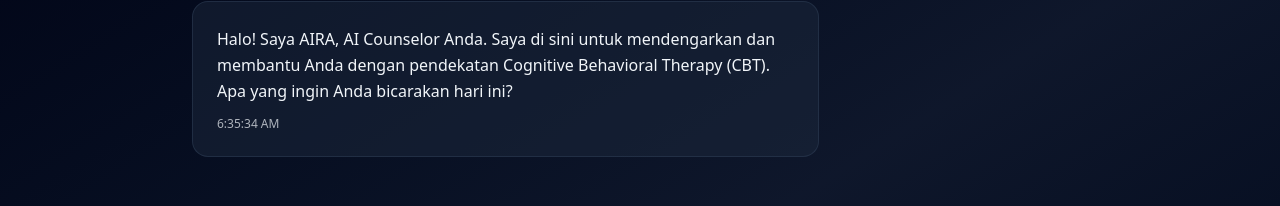
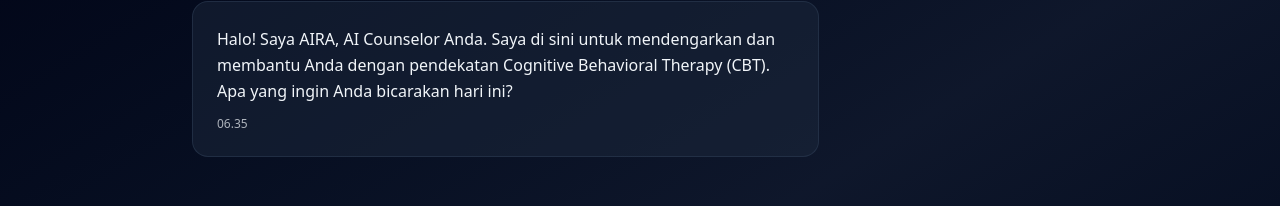
Before and after one commit to wahyuazizi/hackaton-mental-health-fe, a React (Vite) app: page /chat in a window 1280 px wide. Shown: the part 104-310 px from the top of the page. Built offline with nearby package versions, Linux system fonts and the light colour scheme.

Commit message:
adjust timestamp

```diff
--- a/src/pages/ChatCounselor.jsx
+++ b/src/pages/ChatCounselor.jsx
@@ -8,7 +8,7 @@ const ChatCounselor = ({ userRiskLevel = null }) => {
       id: 1,
       type: 'assistant',
       content: 'Halo! Saya AIRA, AI Counselor Anda. Saya di sini untuk mendengarkan dan membantu Anda dengan pendekatan Cognitive Behavioral Therapy (CBT). Apa yang ingin Anda bicarakan hari ini?',
-      timestamp: new Date().toLocaleTimeString()
+      timestamp: new Date().toLocaleTimeString('id-ID', { hour: '2-digit', minute: '2-digit' })
     }
   ]);
   const [inputMessage, setInputMessage] = useState('');
```
